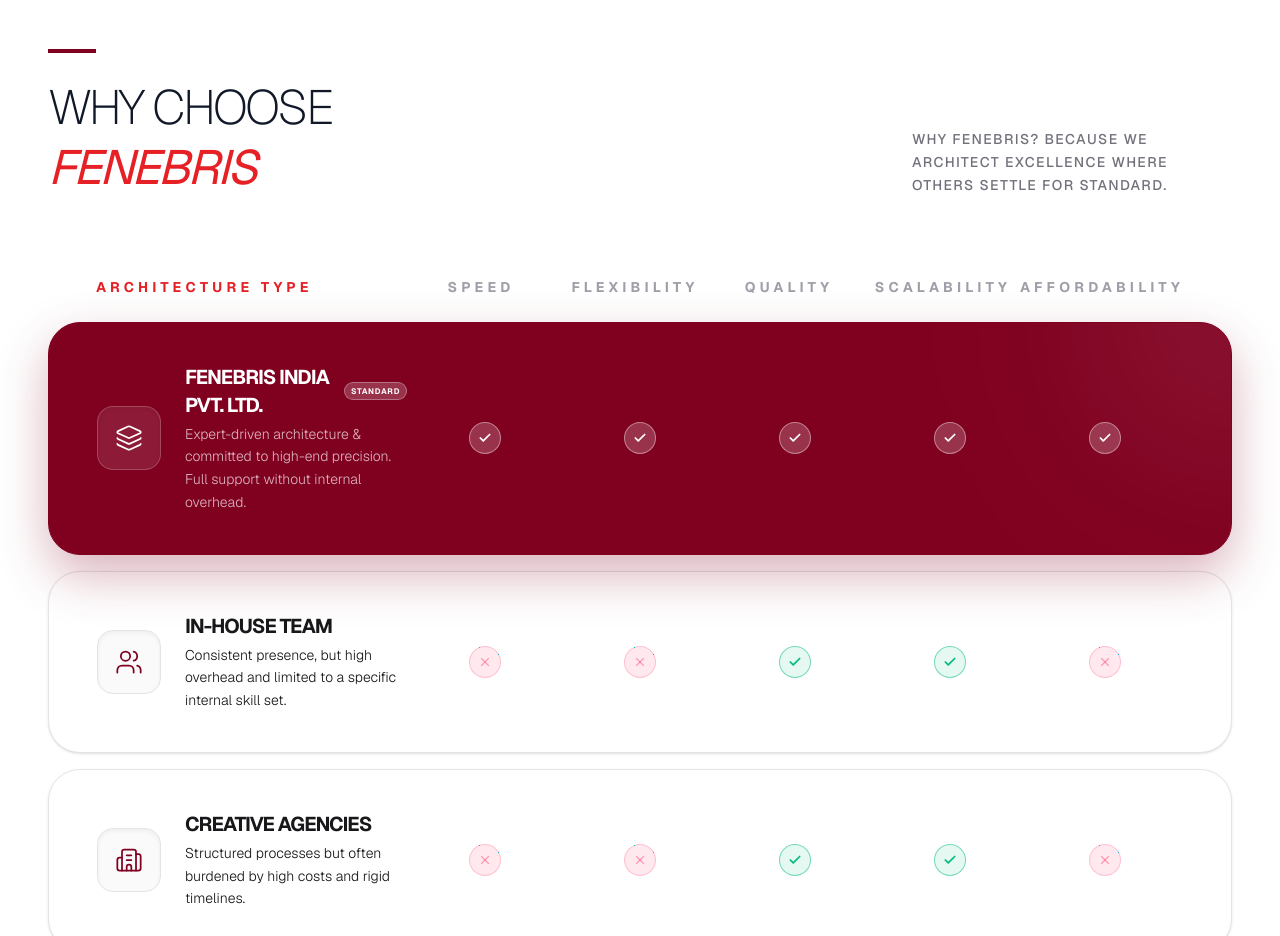
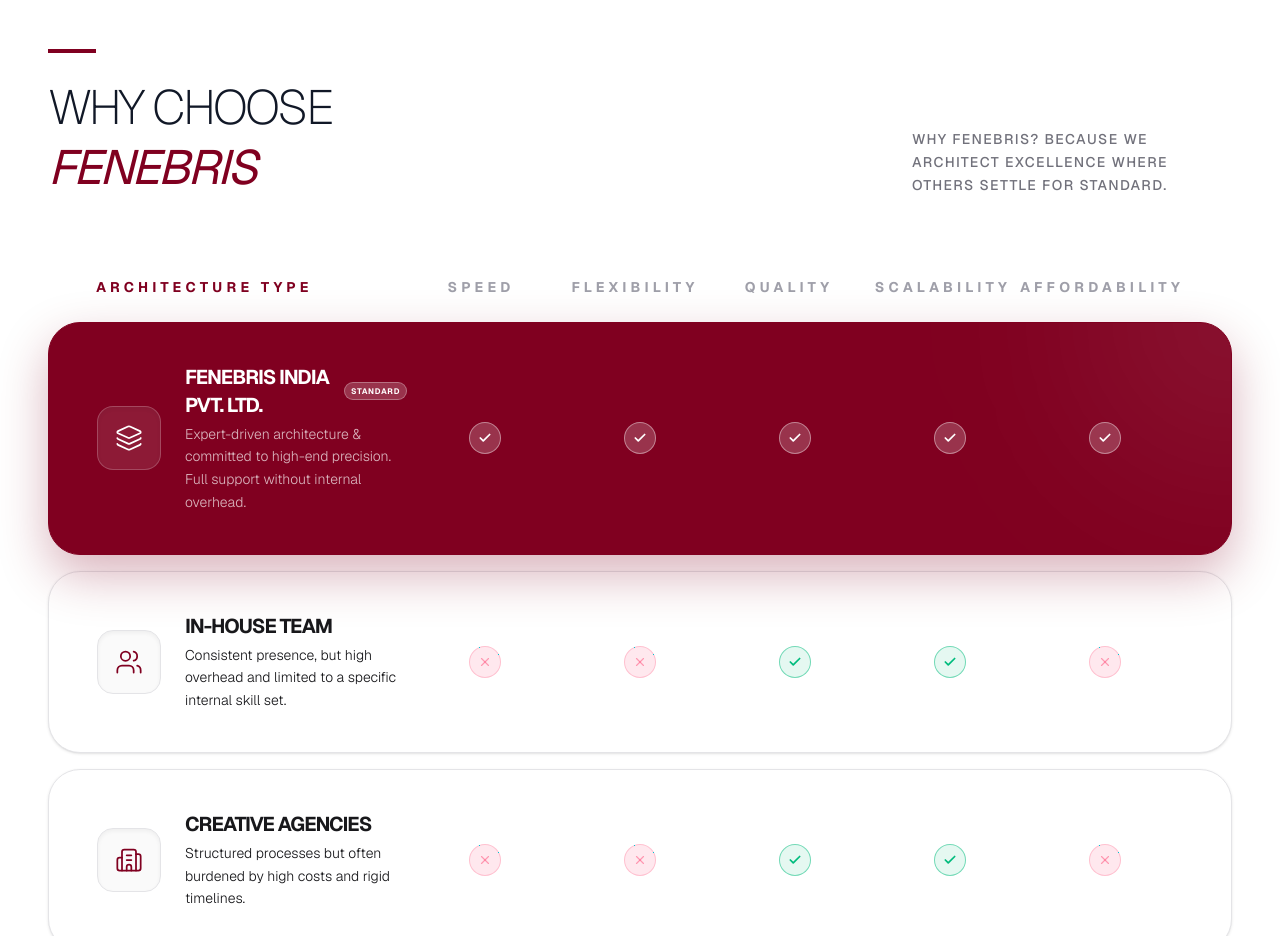
Before and after one commit to FenebrisWeb/fenebrisindia, a Next.js app: page / in a window 1280 px wide. Shown: the part 9160-10096 px from the top of the page. Built offline with nearby package versions, Linux system fonts and the light colour scheme.

Commit message:
Minor Chamges

```diff
--- a/app/components/sections/WhyChooseUs.tsx
+++ b/app/components/sections/WhyChooseUs.tsx
@@ -84,7 +84,7 @@
             <div className="h-1 w-12 bg-[#800020] mb-6" />
             <h2 className="text-4xl md:text-5xl font-extralight tracking-tighter uppercase leading-tight">
               Why Choose <br />
-              <span className="font-normal italic text-[#E52126] dark:text-[#a30029]">Fenebris</span>
+              <span className="font-normal italic text-[#800020] dark:text-[#a30029]">Fenebris</span>
             </h2>
           </motion.div>
           <motion.p
@@ -100,7 +100,7 @@
 
           {/* Desktop Labels Row */}
           <div className="hidden md:grid grid-cols-[2fr_repeat(5,1fr)] items-center px-12 mb-6">
-            <span className="text-[12px] lg:text-[14px] font-bold tracking-[0.3em] text-[#E52126] dark:text-[#E52126] uppercase">Architecture Type</span>
+            <span className="text-[12px] lg:text-[14px] font-bold tracking-[0.3em] text-[#800020] dark:text-[#800020] uppercase">Architecture Type</span>
             {CRITERIA.map((c) => (
               <span key={c} className="text-[12px] lg:text-[14px] font-bold tracking-[0.3em] text-zinc-400 uppercase text-center">{c}</span>
             ))}
```
